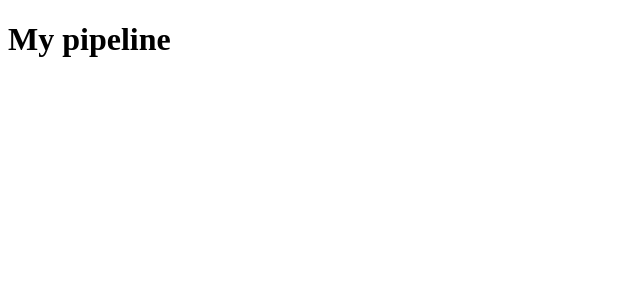
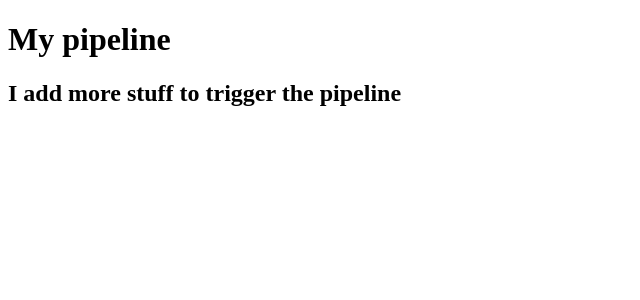
Before and after one commit to sharonhctan/Pipelines, an Angular app: page / in a window 1280 px wide. Shown: the top 300 px of the page, without its empty margins (0-640 px from the left). Built offline with nearby package versions, Linux system fonts and the light colour scheme.

Commit message:
Add something to trigger the pipeline

```diff
--- a/src/app/app.component.html
+++ b/src/app/app.component.html
@@ -1 +1,2 @@
 <h1>My pipeline</h1>
+<h2>I add more stuff to trigger the pipeline</h2>
```
